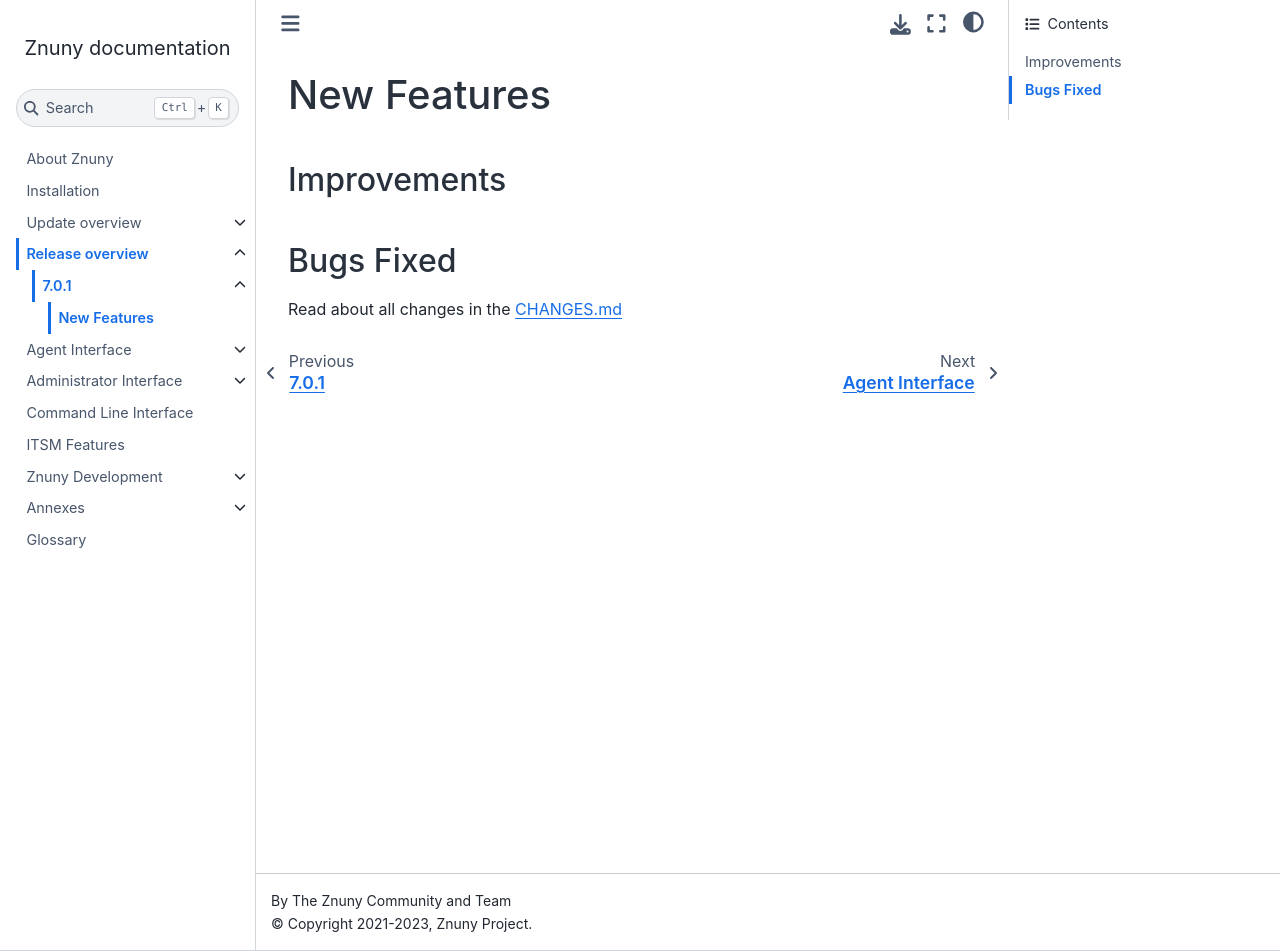
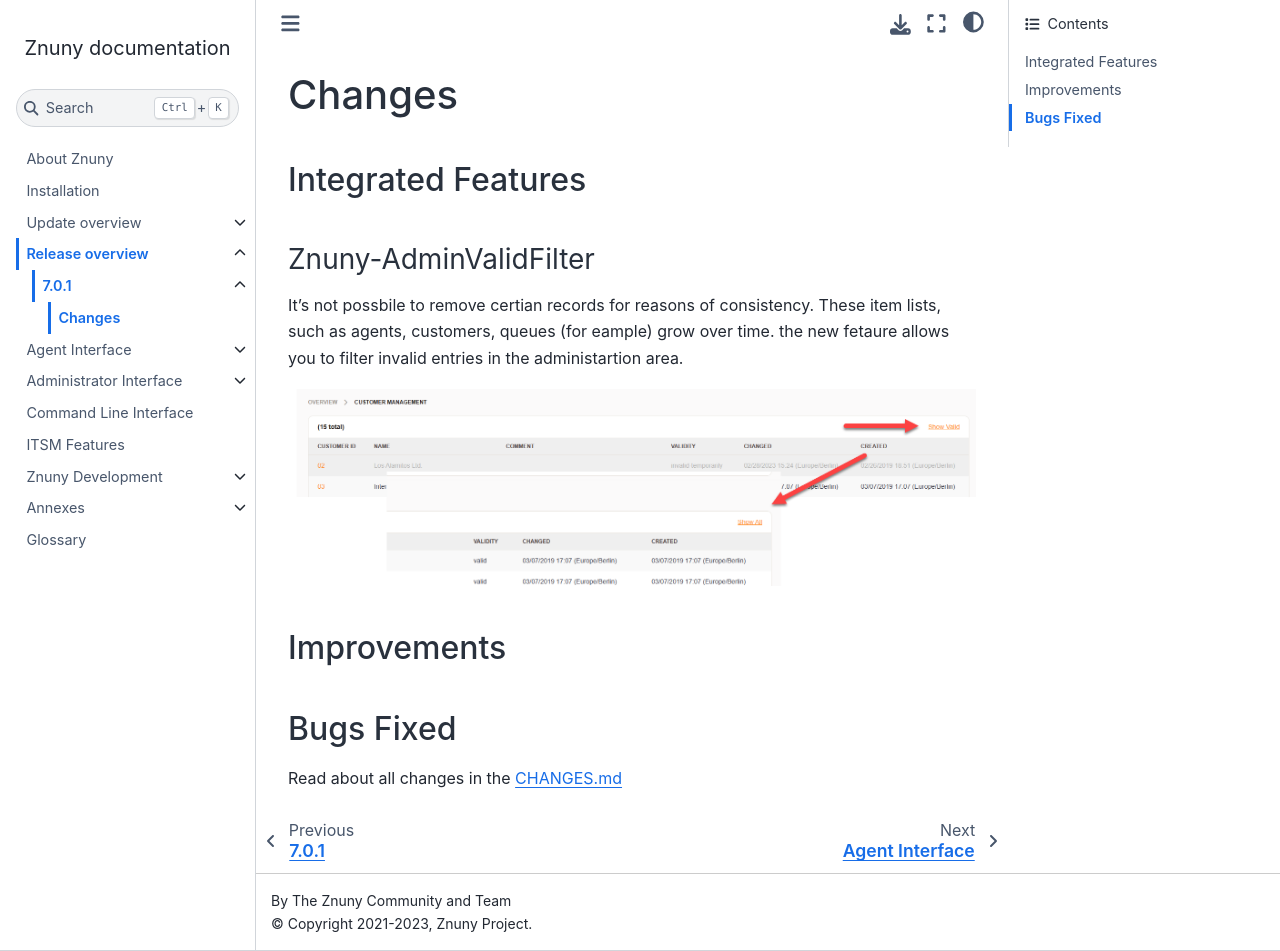
Before and after one commit to znuny/manual, a Sphinx documentation site: the page built from source/releases/7_0_1/features.rst, in a window 1280 px wide and 951 px high. Built offline with Sphinx 7.4.7 and the Sphinx Book theme 1.1.4, drawn with Linux system fonts in a browser that asks for light colours.

```diff
--- a/source/annexes/entity_management/index.rst
+++ b/source/annexes/entity_management/index.rst
@@ -24,4 +24,8 @@
 
 For example, if you create a user group and a user role then you can use the groups roles management screen to set the relationship from groups to roles or roles to groups.
 
-Since this concept is standard throughout the system we will not create screenshots for each entity and their management, unless necessary, in each administrator section. We will assume that this concept is basic enough to understand when using the software.
+We will not create screenshots for each entity and their management, unless necessary, in each administrator section. Therefore, we will assume that this concept is sufficiently basic to understand when using the software.
+
+Wherever entities can only be invalidated, you have the option to show valid on show all.
+
+.. image:: ../../releases/7_0_1/images/show_valid.png
--- a/source/annexes/index.rst
+++ b/source/annexes/index.rst
@@ -12,5 +12,6 @@
    permissions/index
    event_reference/index
    entity_management/index
+   navigation/index
    placeholders/index
    x_headers/index
--- a/source/releases/7_0_1/features.rst
+++ b/source/releases/7_0_1/features.rst
@@ -1,5 +1,17 @@
-New Features
-############
+Changes
+#######
+.. _Integrated features 7.0:
+
+Integrated Features
+*******************
+
+Znuny-AdminValidFilter
+======================
+
+It's not possbile to remove certian records for reasons of consistency. These item lists, such as agents, customers, queues (for eample) grow over time. the new fetaure allows you to filter invalid entries in the administartion area.
+
+.. image:: images/show_valid.png
+    :alt: Show vaild filter image
 
 Improvements
 ************
```
Also changed, not shown: source/annexes/navigation/index.rst (added, +74 -0 lines), source/releases/7_0_1/images/show_valid.png (added).
